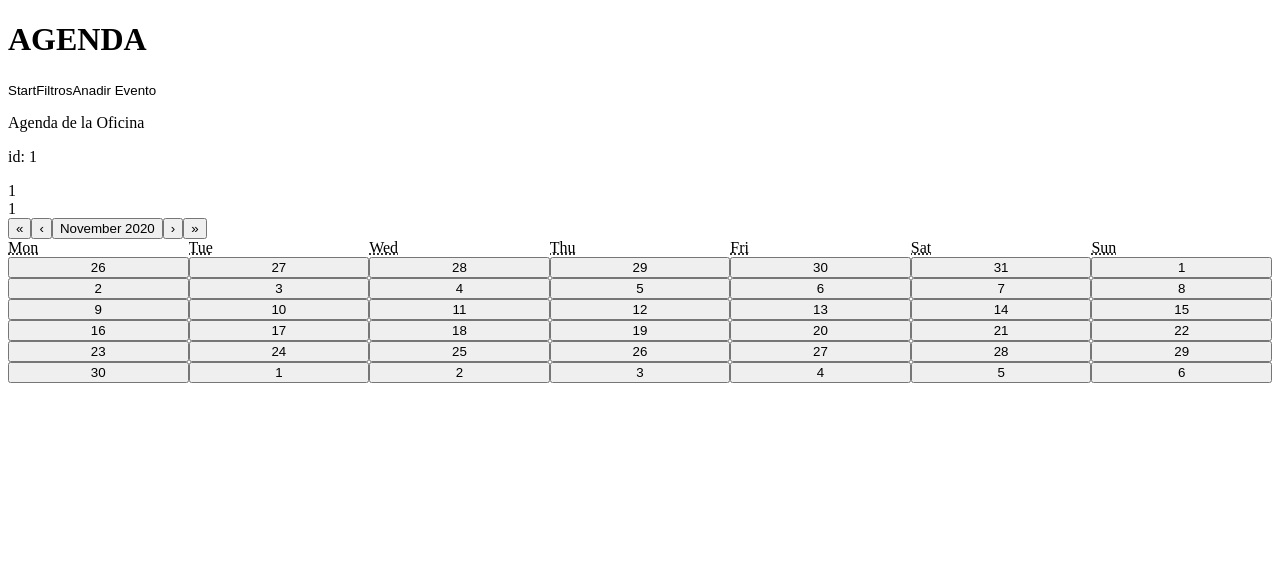
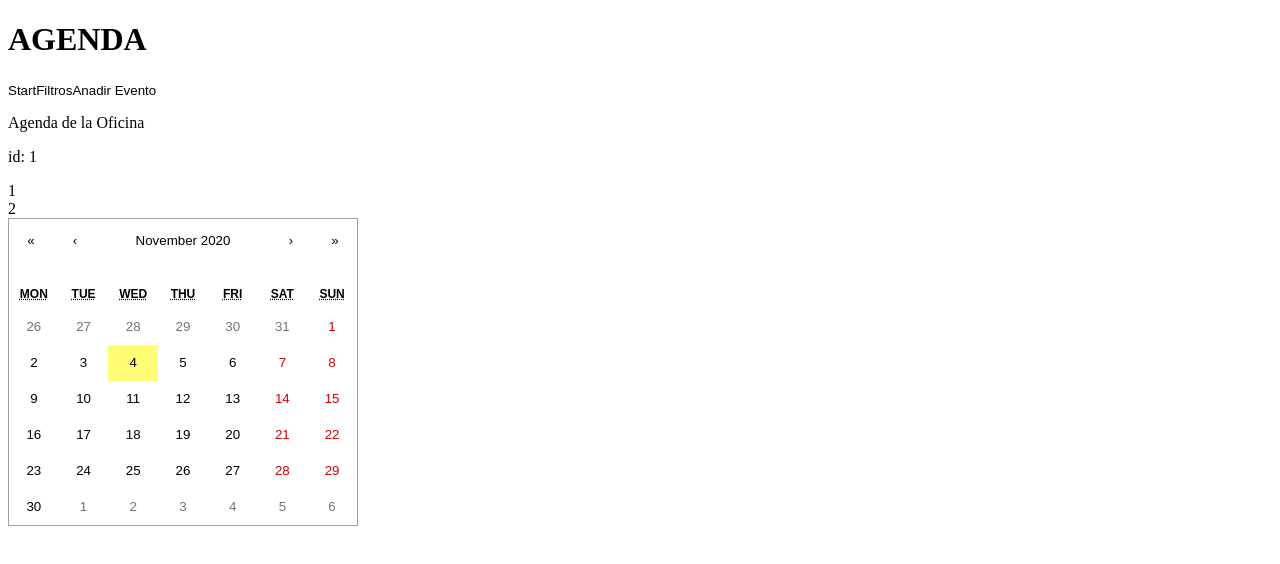
Before and after one commit to FranciscoRiosJesus/AgendaReact, a React (Create React App) app in the folder react-ui-agenda/: page / in a window 1280 px wide. Shown: the top 564 px of the page. Built offline with nearby package versions, Linux system fonts and the light colour scheme; no server answers.

Commit message:
IMPLEMENT Calendar

```diff
--- a/react-ui-agenda/src/components/Agenda.tsx
+++ b/react-ui-agenda/src/components/Agenda.tsx
@@ -1,7 +1,6 @@
 import React from 'react';
-import { EnumType } from 'typescript';
-import { TipoEventoAgenda } from '../Utils';
-import Calendar from 'react-calendar';
+import Calendar from "react-calendar";
+import 'react-calendar/dist/Calendar.css';
 
 type Props = {
     //TODO CREATE MODEL AGENDA EXP
@@ -37,13 +36,10 @@ const Agenda: React.FC<Props> = ({
         <div>
             {actuacionExpIdList.map(actuacionExpId => (
                 <div>
-                    1
+                    {actuacionExpId}
                 </div>
             ))}
-            <Calendar
-                /* onChange={this.onChange} */
-                value={fechaInicioEvento}
-            />
+            <Calendar />
         </div>
     </div>
 );
```
Also changed, not shown: 1 other file (tests, documents, lock files or other folders).
